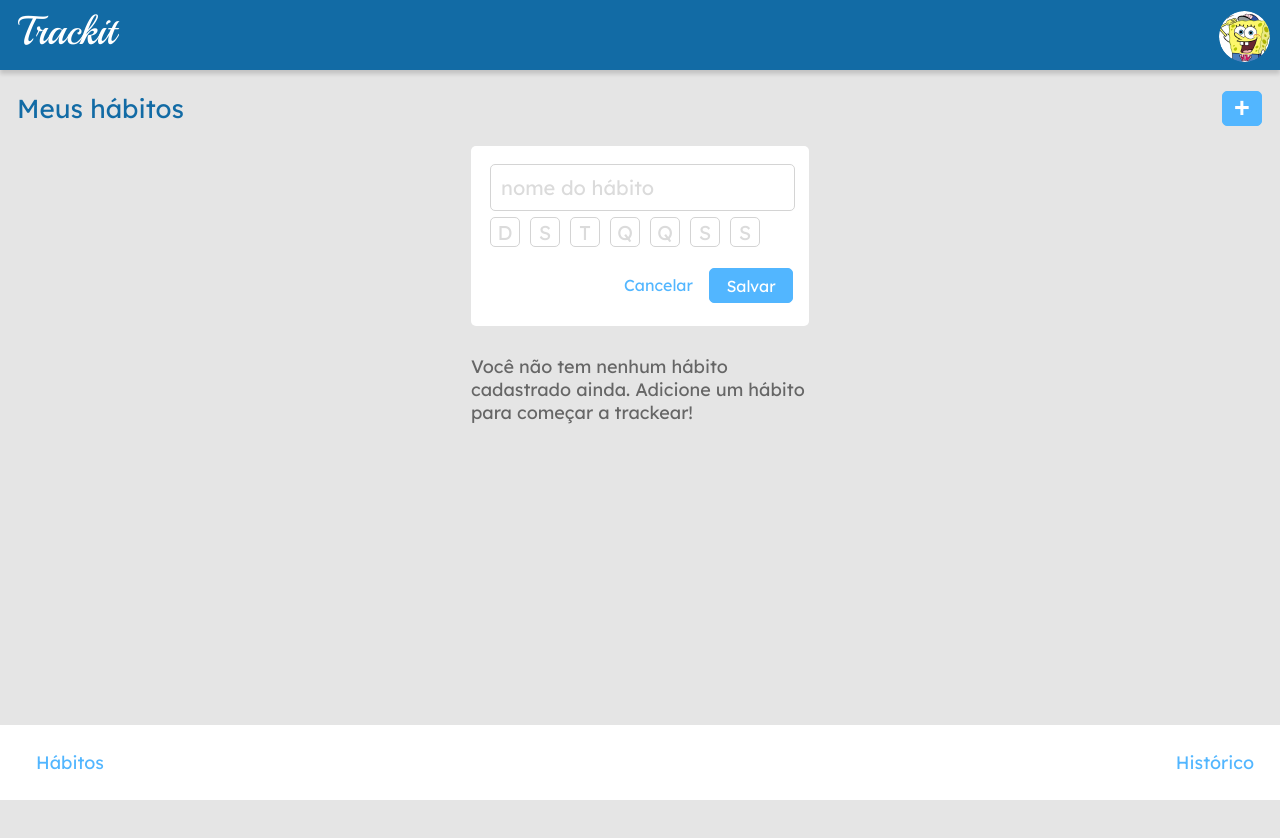
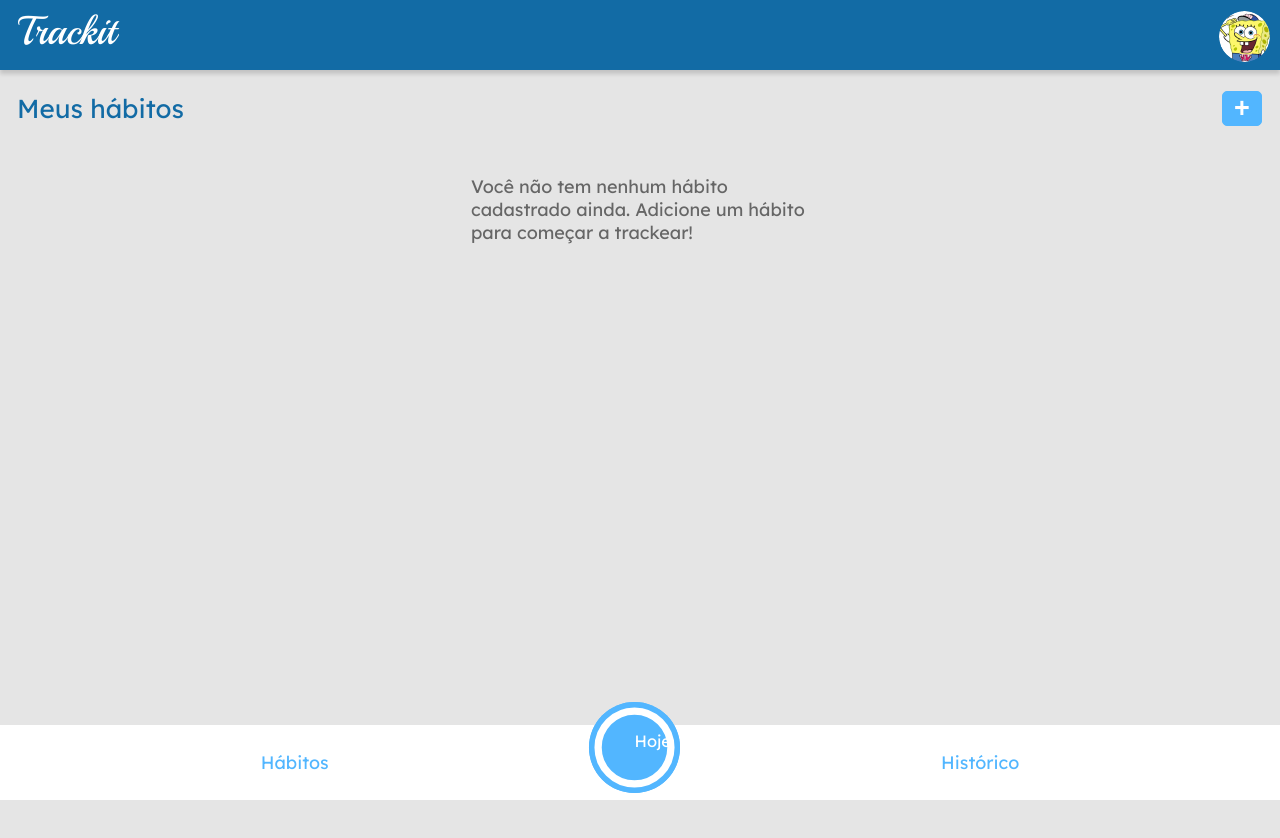
Before and after one commit to AndreHilario/Projeto11-Trackit, a React (Create React App) app: page /habitos in a window 1280 px wide. Shown: the top 838 px of the page. Built offline with nearby package versions, Linux system fonts and the light colour scheme.

Commit message:
Changes on files, useContex

```diff
--- a/package.json
+++ b/package.json
@@ -4,6 +4,7 @@
   "private": true,
   "dependencies": {
     "axios": "^1.3.4",
+    "dayjs": "^1.11.7",
     "react": "^18.2.0",
     "react-circular-progressbar": "^2.1.0",
     "react-dom": "^18.2.0",
--- a/src/components/Menu.js
+++ b/src/components/Menu.js
@@ -1,17 +1,33 @@
 import styled from "styled-components";
-import { CircularProgressbar } from "react-circular-progressbar";
+import { buildStyles, CircularProgressbar } from "react-circular-progressbar";
 
 export default function Menu() {
     return (
         <MenuContainer>
             <p>Hábitos</p>
-            <CircularProgressbar>Hoje</CircularProgressbar>
+        <span>
+            <CircularProgressbar
+                value={100}
+                text={`Hoje`}
+                background
+                backgroundPadding={6}
+                styles={buildStyles({
+                    backgroundColor: "#52B6FF",
+                    textColor: "#FFFFFF",
+                    pathColor: "#FFFFFF",
+                    textSize: 18,
+                    pathTransitionDuration: 0.5,
+                    display: "flex",
+                    justifyContent: "center",
+                    alignItems: "center"
+                })} />
+            </span>
             <p>Histórico</p>
         </MenuContainer>
     )
 }
 
-const MenuContainer = styled.div `
+const MenuContainer = styled.div`
     background-color: #FFFFFF;
     width: 100%;
     height: 75px;
@@ -19,14 +35,22 @@ const MenuContainer = styled.div `
     align-items: center;
     justify-content: space-between;
     margin: 0 auto;
+    font-family: 'Lexend Deca', sans-serif;
 
     position: fixed;
     bottom: 0;
     p {
         font-size: 18px;
         color: #52B6FF;
-        font-family: 'Lexend Deca', sans-serif;
-        margin-left: 36px;
-        margin-right: 26px;
+        margin: 31px auto;
     }
+    span {
+        display: flex;
+        justify-content: center;
+        align-items: center;
+        background-color: #52b6ff;
+        width: 91px;
+        border-radius: 50%;
+        margin-bottom: 30px;
+  }
 `;
--- /dev/null
+++ b/src/constants/AuthContext.js
@@ -0,0 +1,3 @@
+import { createContext } from "react";
+
+export const AuthContext = createContext(0);
--- a/src/constants/urls.js
+++ b/src/constants/urls.js
@@ -1 +1 @@
-export const URL_API = "https://mock-api.bootcamp.respondeai.com.br/api/v2/trackit"
+export const URL_API = "https://mock-api.bootcamp.respondeai.com.br/api/v2/trackit";
--- a/src/pages/HabitsPage/HabitsPage.js
+++ b/src/pages/HabitsPage/HabitsPage.js
@@ -1,9 +1,17 @@
+import { useState } from "react";
 import Header from "../../components/Header";
 import Menu from "../../components/Menu";
-import { idDays } from "../../constants/days";
-import { HabitsContainer, MainContent, Main, MainHeader, CreateHabitMenu, DaysConatiner, FormConatiner, ButtonsContainer } from "./styled";
+import HabistForm from "./HabitsForm";
+import { HabitsContainer, MainContent, Main, MainHeader } from "./styled";
 
 export default function HabitsPage() {
+
+    const [newHabit, setNewHabit] = useState("");
+
+    function createHabit() {
+        setNewHabit(<HabistForm />)
+    }
+
     return (
 
         <HabitsContainer>
@@ -11,22 +19,11 @@ export default function HabitsPage() {
             <Main>
                 <MainHeader>
                     <h2>Meus hábitos</h2>
-                    <button>+</button>
+                    <button onClick={createHabit}>+</button>
                 </MainHeader>
                 <MainContent>
-                    <CreateHabitMenu>
-                        <FormConatiner>
-                            <input placeholder="nome do hábito"></input>
-                        </FormConatiner>
-                        <DaysConatiner>
-                            {idDays.map((day) => <button key={day.id}>{day.name}</button>)}
-                        </DaysConatiner>
-                        <ButtonsContainer>
-                            <button>Cancelar</button>
-                            <button>Salvar</button>
-                        </ButtonsContainer>
-                    </CreateHabitMenu>
-                        <p>Você não tem nenhum hábito cadastrado ainda. Adicione um hábito para começar a trackear!</p>
+                    {newHabit}
+                    <p>Você não tem nenhum hábito cadastrado ainda. Adicione um hábito para começar a trackear!</p>
                 </MainContent>
 
             </Main>
--- /dev/null
+++ b/src/pages/LoginPage/LoginForm.js
@@ -0,0 +1,74 @@
+import axios from "axios";
+import { useState } from "react";
+import { useNavigate } from "react-router-dom";
+import { URL_API } from "../../constants/urls";
+import { ButtonLogin, FormLoginContainer, DotsLogin } from "./styled";
+import { ThreeDots } from "react-loader-spinner";
+import { AuthContext } from "../../constants/AuthContext";
+
+
+export default function LoginForm() {
+
+    const [form, setForm] = useState({ email: "", password: "" });
+    const [disabled, setDisabled] = useState(false);
+    const [token, setToken] = useState("");
+
+    const { email, password } = form;
+
+    const navigate = useNavigate();
+
+    function handleLogin(e) {
+        setForm({ ...form, [e.target.name]: e.target.value })
+    }
+
+    function sendLogin(e) {
+        e.preventDefault()
+
+        setDisabled(true);
+
+        axios
+            .post(`${URL_API}/auth/login`, form)
+            .then((res) => {
+                setDisabled(false);
+                console.log(res.data.token)
+                setToken(res.data.token)
+                navigate("/hoje")
+            })
+            .catch((err) => {
+                setDisabled(false);
+                alert(err.reponse.data.message)
+            })
+    }
+
+    console.log(form)
+
+    return (
+        <AuthContext.Provider value={{ token, setToken }}>
+            <FormLoginContainer onSubmit={sendLogin}>
+                <input
+                    placeholder="email"
+                    type="email"
+                    name="email"
+                    value={email}
+                    onChange={handleLogin}
+                    required
+                    disabled={disabled}
+                />
+                <input
+                    placeholder="senha"
+                    type="password"
+                    name="password"
+                    value={password}
+                    onChange={handleLogin}
+                    required
+                    disabled={disabled}
+                />
+
+                <ButtonLogin type="submit" disabled={disabled}>
+                    {!disabled ? "Entrar" : <DotsLogin><ThreeDots color="#FFFFFF" /></DotsLogin>}
+                </ButtonLogin>
+
+            </FormLoginContainer>
+        </AuthContext.Provider>
+    )
+}
--- a/src/pages/LoginPage/LoginPage.js
+++ b/src/pages/LoginPage/LoginPage.js
@@ -1,16 +1,13 @@
-import { ButtonLogin, FormLoginContainer, LoginContainer, RegisterLink } from "./styled";
+import { LoginContainer, RegisterLink } from "./styled";
 import logo from "../../assets/logo.png";
 import { Link } from "react-router-dom";
+import LoginForm from "./LoginForm";
 
 export default function LoginPage() {
     return (
         <LoginContainer>
             <img src={logo} alt="Logo do app" />
-            <FormLoginContainer>
-                <input placeholder="email"></input>
-                <input placeholder="senha"></input>
-            </FormLoginContainer>
-            <ButtonLogin>Entrar</ButtonLogin>
+            <LoginForm />
             <Link to={"/cadastro"}>
                 <RegisterLink>Não tem uma conta? Cadastre-se!</RegisterLink>
             </Link>
--- a/src/pages/LoginPage/styled.js
+++ b/src/pages/LoginPage/styled.js
@@ -29,6 +29,7 @@ export const ButtonLogin = styled.button`
     font-size: 20px;
     color: #FFFFFF;
     text-align: center;
+    opacity: ${(props) => props.disabled ? 0.7 : 1};
 
 `;
 
@@ -41,3 +42,11 @@ export const RegisterLink = styled.div`
     text-decoration: underline #52B6FF;
     text-align: center;
 `;
+
+export const DotsLogin = styled.div`
+    width: 51px;
+    height: 13px;
+    position: absolute;
+    left: 180px;
+    top: 370px;
+`;
--- a/src/pages/RegisterPage/styled.js
+++ b/src/pages/RegisterPage/styled.js
@@ -30,7 +30,6 @@ export const ButtonRegister = styled.button`
     color: #FFFFFF;
     text-align: center;
     opacity: ${(props) => props.disabled ? 0.7 : 1};
-
 `;
 
 export const LoginLink = styled.div`
@@ -42,11 +41,10 @@ export const LoginLink = styled.div`
     text-decoration: underline #52B6FF;
     text-align: center;
 `;
-
 export const Dots = styled.div`
     width: 51px;
     height: 13px;
     position: absolute;
-    left: 170px;
+    left: 180px;
     top: 475px;
-`
+`;
--- a/src/pages/TodayPage/TodayPage.js
+++ b/src/pages/TodayPage/TodayPage.js
@@ -1,3 +1,48 @@
+import { useContext, useEffect, useState } from "react";
+import Header from "../../components/Header";
+import Menu from "../../components/Menu";
+import { CheckCard, TodayContainer, TodayContent, MainHeaderToday } from "./styled";
+import { AuthContext } from "../../constants/AuthContext";
+import axios from "axios";
+import { URL_API } from "../../constants/urls";
+
 export default function TodayPage() {
-    return
+
+    const [habitsToday, setHabitsToday] = useState([]);
+     /* const { token } = useContext(AuthContext); */
+     const token = 'eyJhbGciOiJIUzI1NiIsInR5cCI6IkpXVCJ9.eyJpZCI6ODI4MCwiaWF0IjoxNjc4OTE5NTQ5fQ.rTzKW6npMtPEIqj0hzI0crNr-j7ZcXJGDJDqBxi5cqk'
+
+    useEffect(() => {
+        const config = {
+            headers: { Authorization: `Bearer ${token}` }
+        }
+
+        axios
+            .get(`${URL_API}/habits/today`, config)
+            .then((res) => {
+                setHabitsToday(res.data)
+            })
+            .catch((err) => alert(err.response))
+    }, [])
+    return (
+        <TodayContainer>
+            <Header />
+            <TodayContent>
+                <MainHeaderToday>
+                    <h2>Segunda, 17/05</h2>
+                    <p>Nenhum hábito concluído ainda</p>
+                </MainHeaderToday>
+                {habitsToday.map((h) => {
+                    return (
+                        <CheckCard>
+                            <h5>{h.name}</h5>
+                            <p>Sequência atual: {h.currentSequence}</p>
+                            <p>Seu recorde: {h.hghestSequence}</p>
+                        </CheckCard>
+                    )
+                })}
+            </TodayContent>
+            <Menu />
+        </TodayContainer>
+    )
 }
--- a/src/pages/TodayPage/styled.js
+++ b/src/pages/TodayPage/styled.js
@@ -1 +1,49 @@
 import styled from "styled-components";
+
+export const TodayContainer = styled.div`
+    background-color: #E5E5E5;
+    height: 1000px;
+`;
+
+export const TodayContent = styled.main`
+    display: flex;
+    flex-direction: column;
+    margin-left: 17px;
+`
+
+export const CheckCard = styled.div`
+    background-color: #FFFFFF;
+    width: 340px;
+    height: 94px;
+    border-radius: 5px;
+    font-family: 'Lexend Deca', sans-serif;
+    color: #666666;
+    h5 {
+        font-size: 20px;
+        margin-top: 13px;
+        margin-left: 15px;
+        margin-bottom: 7px;
+    }
+    p {
+        font-size: 13px;
+        margin-left: 15px;
+    }
+`
+
+export const MainHeaderToday = styled.div`
+    display: flex;
+    flex-direction: column;
+    margin-top: 91px;
+    margin-bottom: 28px;
+    h2 {
+        font-family: 'Lexend Deca', sans-serif;
+        color: #126BA5;
+        font-size: 26px;
+    }
+    p {
+        font-family: 'Lexend Deca', sans-serif;
+        font-size: 18px;
+        color: #BABABA;
+        margin-top: 7px;
+    }
+`
```
Also changed, not shown: src/style/GlobalStyle.js (+4 -4 lines), 1 other file (tests, documents, lock files or other folders).
